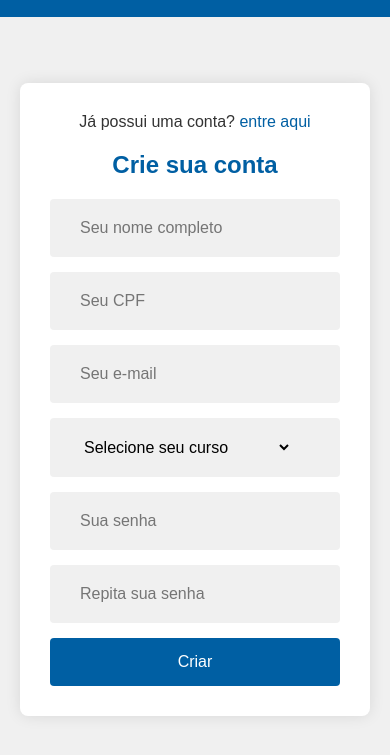
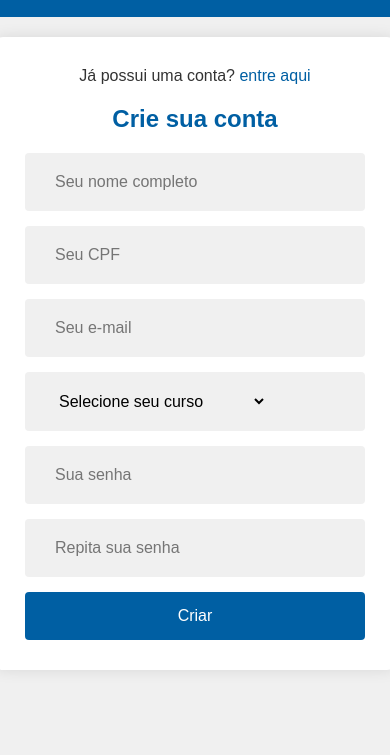
Before and after one commit to petinformaticauem/Workshop-backend-em-python, a plain HTML site: page Cadastrar.html in a window 390 px wide. Shown: the part 89-844 px from the top of the page. Drawn offline with Linux system fonts and the light colour scheme.

Commit message:
Update Cadastrar.html
Agora está mais responsivo

```diff
--- a/Cadastrar.html
+++ b/Cadastrar.html
@@ -57,8 +57,14 @@
         display: flex;
         justify-content: center;
         align-items: center;
-        height: calc(100vh - 80px);
         padding: 20px;
+    }
+
+    .section {
+        display: flex;
+        flex-direction: column;
+        gap: 20px;
+        width: 400px;
     }
 
     .form-wrapper {
@@ -144,6 +150,7 @@
     </header>
 
     <main class="container">
+        <section class="section">
             <div class="form-wrapper">
                 <div class="login-link">
                     <p>Já possui uma conta? <a href="Entrar.html">entre aqui</a></p>
@@ -193,10 +200,13 @@
                     <button type="button" id="criar-conta" class="submit-btn">Criar</button>
                 </form>
             </div>
+        </section>
     </main>
 
     <script src="Cadastrar.js"></script>
 
+
+
 </body>
 
 </html>
```
Lines whose indentation alone changed are shown as unchanged.
